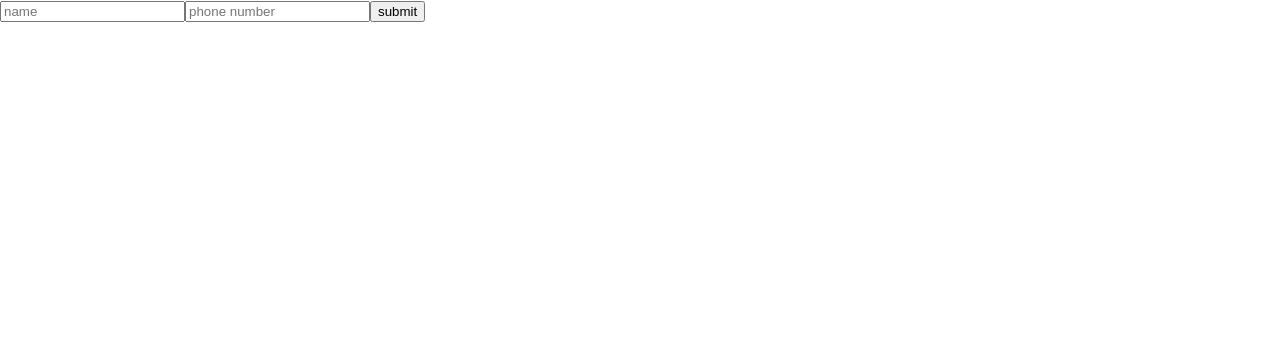
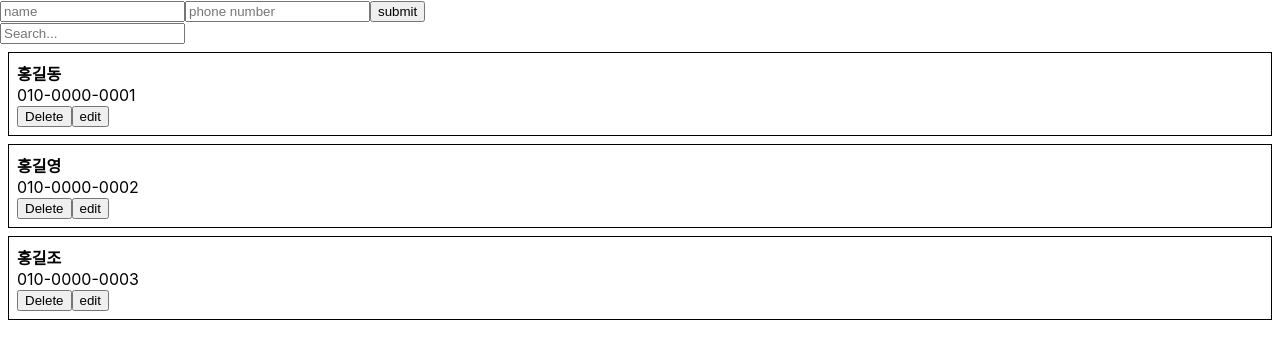
Before and after one commit to hkkku/react_phone, a React (Create React App) app: page / in a window 1280 px wide. Shown: the top 350 px of the page. Built offline with nearby package versions, Linux system fonts and the light colour scheme.

Commit message:
07/15 이름 검색 기능 추가 & 오류 해결

```diff
--- a/src/App.js
+++ b/src/App.js
@@ -3,15 +3,40 @@ import PhoneForm from "./components/PhoneForm";
 import PhoneInfoList from "./components/PhoneInfoList";
 
 class App extends Component {
-  id = 0;
+  id = 3;
   // 초기값 정의
   // 렌더링 되는 값이 아니므로 setState 해줄 필요x
   // 수정/삭제 시에 index와 다른 원리로 작동한다.
+  // 다음에 들어갈 값이 3이므로 값을 3으로 정의한다.
+
   state = {
-    information: [],
+    information: [
+      {
+        id: 0,
+        name: "홍길동",
+        phone: "010-0000-0001",
+      },
+      {
+        id: 1,
+        name: "홍길영",
+        phone: "010-0000-0002",
+      },
+      {
+        id: 2,
+        name: "홍길조",
+        phone: "010-0000-0003",
+      },
+    ],
     // 배열을 만들어주기
+    keyword: "",
   };
 
+  handleChange = (e) => {
+    // keyword 변환 함수
+    this.setState({
+      keyword: e.target.value,
+    });
+  };
   handleCreate = (data) => {
     //  data를 parameter로 갖는 함수
     //  console.log(data);
@@ -23,17 +48,24 @@ class App extends Component {
     // 비구조 할당 문법 사용 -> 코드가 길어지는 걸 막는다.
     this.setState({
       // information : this.state.information.concat(data),
-      information: information.concat(
-        Object.assign({}, data, {
-          // ...data,
+      information: information.concat({
+        // Object.assign({}, data, {
+        ...data,
 
-          // name : data.name,
-          // phone: data.phone,
-          id: this.id++,
-          //data가 추가될 때마다 id값이 1씩 상승
-          //값이 수정되었을때 리렌더링을 해주는 setState
-        })
-      ),
+        // name : data.name,
+        // phone: data.phone,
+        id: this.id++,
+        //data가 추가될 때마다 id값이 1씩 상승
+        //값이 수정되었을때 리렌더링을 해주는 setState
+      }),
+    });
+  };
+
+  handleRemove = (id) => {
+    const { information } = this.state;
+    this.setState({
+      information: information.filter((info) => info.id !== id),
+      // information에 필터를 걸어서 information 안의 info.id가 parameter로 받은 id값이 아닌 것들만 필터링
     });
   };
 
@@ -53,22 +85,22 @@ class App extends Component {
       }),
     });
   };
-
-  handleRemove = (id) => {
-    const { information } = this.state;
-    this.setState({
-      information: information.filter((info) => info.id !== id),
-      // information에 필터를 걸어서 information 안의 info.id가 parameter로 받은 id값이 아닌 것들만 필터링
-    });
-  };
   render() {
     return (
       <div>
         <PhoneForm onCreate={this.handleCreate} />
+        <input
+          value={this.state.keyword}
+          onChange={this.handleChange}
+          placeholder="Search..."
+        />
         {/* {JSON.stringify(this.state.information)} */}
         <PhoneInfoList
-          data={this.state.information}
+          data={this.state.information.filter(
+            (info) => info.name.indexOf(this.state.keyword) > -1
+          )}
           onRemove={this.handleRemove}
+          onUpdate={this.handleUpdate}
         />
       </div>
     );
--- a/src/components/PhoneInfo.js
+++ b/src/components/PhoneInfo.js
@@ -8,6 +8,18 @@ class PhoneInfo extends Component {
     name: "",
     phone: "",
   };
+
+  shouldComponentUpdate(nextProps, nextState) {
+    // 최적화, 불변성 유지
+    // shouldComponentUpdate 가 없으면 단순 객체 하나를 확인하기 위해 배열 내부의 요소를 전부 확인해야 한다는 불편이 따름
+    // react 에서 객체/배열을 수정하려면 항상 불변성을 유지해야 한다.
+    // 언제나 return true에서 ->
+    if (this.state !== nextState) {
+      return true;
+    }
+    return this.props.info !== nextProps.info;
+    //render 함수를 호출하지 않는다
+  }
 
   handleRemove = () => {
     const { info, onRemove } = this.props;
@@ -55,6 +67,9 @@ class PhoneInfo extends Component {
       padding: "8px",
       margin: "8px",
     };
+
+    // console.log(name);
+
     return (
       <div style={style}>
         {editing ? (
--- a/src/components/PhoneInfoList.js
+++ b/src/components/PhoneInfoList.js
@@ -9,6 +9,9 @@ class PhoneInfoList extends Component {
   render() {
     const { data, onRemove, onUpdate } = this.props;
     //data 값을 props로 받아온다.
+
+    // console.log("rendering List");
+    // data가 업데이트 될 때마다 기존 data도 다시 렌더링 되는 방식은 비효율
 
     // if (!data) return null;
     // Data가 없으면 하단 문을 실행하지 않는다.
```
